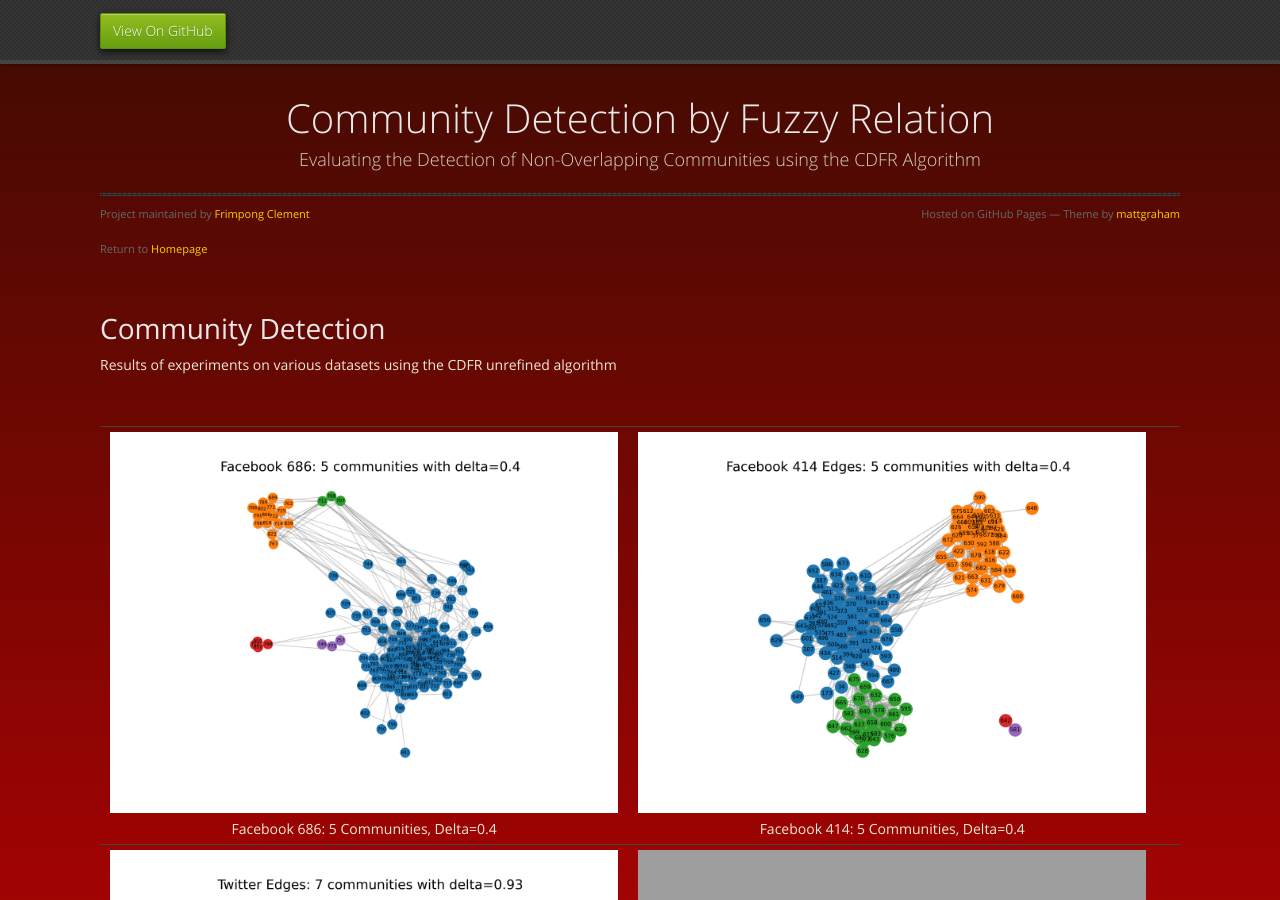
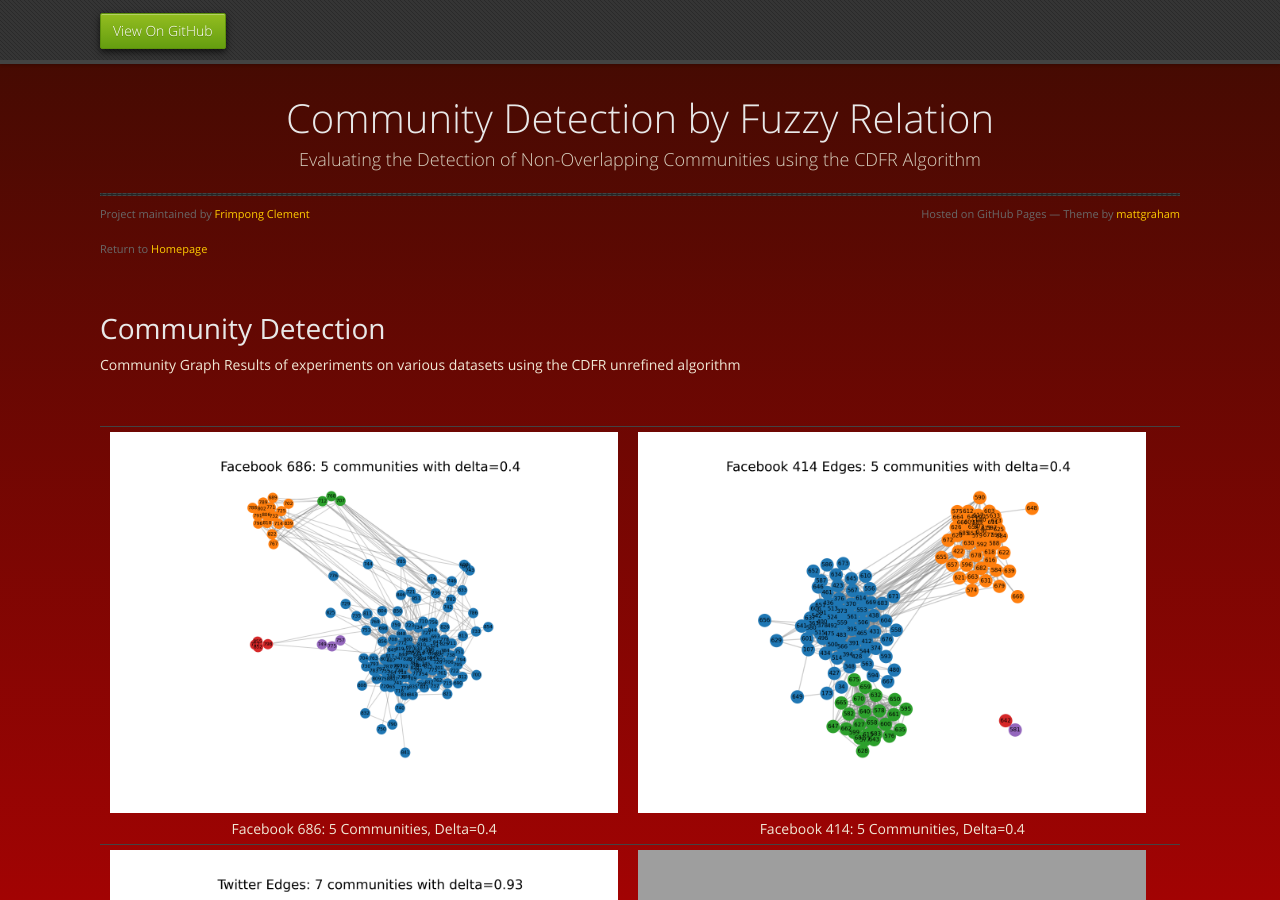
Before and after one commit to frimps-astro/frimps-astro.github.io, a Jekyll site: the page built from community-detection.md, in a window 1280 px wide and 900 px high. Built offline with Jekyll 4.4.1, drawn with Linux system fonts in a browser that asks for light colours; some of the changed text lies outside the part shown.

Commit message:
updated community detection page

```diff
--- a/community-detection.md
+++ b/community-detection.md
@@ -5,7 +5,7 @@ description: Evaluating the Detection of Non-Overlapping Communities using the C
 permalink: /community-detection
 ---
 # Community Detection
-Results of experiments on various datasets using the CDFR unrefined algorithm
+Community Graph Results of experiments on various datasets using the CDFR unrefined algorithm
 
 | | | |
 |:-------------------------:|:-------------------------:|:-------------------------:|
@@ -13,3 +13,5 @@ Results of experiments on various datasets using the CDFR unrefined algorithm
 |<a href="https://frimps-astro.github.io/assets/images/communities/twitter_edges_delta_0.93.png"> <img width="100%" alt="Twitter: 7 Communities, Delta=0.93" src="https://frimps-astro.github.io/assets/images/communities/twitter_edges_delta_0.93.png"></a>  Twitter: 7 Communities, Delta=0.93  | <a href="https://frimps-astro.github.io/assets/images/communities/twitter_edges_delta_0.98.png"> <img width="100%" alt="Twitter: 7 Communities, Delta=0.98" src="https://frimps-astro.github.io/assets/images/communities/twitter_edges_delta_0.98.png"></a>  Twitter: 7 Communities, Delta=0.98
 |<a href="https://frimps-astro.github.io/assets/images/communities/google_plus_edges_delta_0.65.png"><img width="100%" alt="Google Plus: 9 Communities, Delta=0.65" src="https://frimps-astro.github.io/assets/images/communities/google_plus_edges_delta_0.65.png"></a>  Google Plus: 9 Communities, Delta=0.65 |<a href="https://frimps-astro.github.io/assets/images/communities/google_plus_edges_delta_0.8.png"><img width="100%" alt="Google Plus: 14 Communities, Delta=0.8" src="https://frimps-astro.github.io/assets/images/communities/google_plus_edges_delta_0.8.png"> </a> Google Plus: 14 Communities, Delta=0.8
 |<a href="https://frimps-astro.github.io/assets/images/communities/football_delta_0.35.png"><img width="100%" alt="Football: 15 Communities, Delta=0.35" src="https://frimps-astro.github.io/assets/images/communities/football_delta_0.35.png"> </a> Football: 15 Communities, Delta=0.35 |<a href="https://frimps-astro.github.io/assets/images/communities/football_delta_0.5.png"><img width="100%" alt="Football: 20 Communities, Delta=0.35" src="https://frimps-astro.github.io/assets/images/communities/football_delta_0.5.png"></a>  Football: 20 Communities, Delta=0.5 |
+
+Decision Graph Results
```
